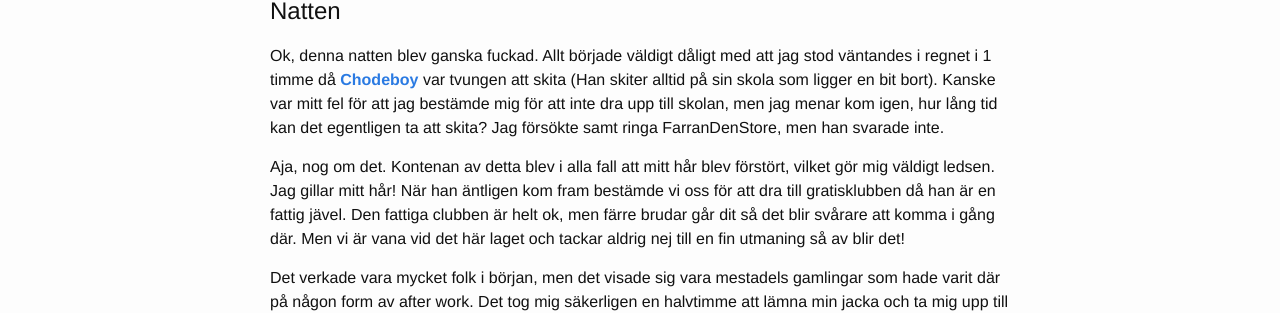
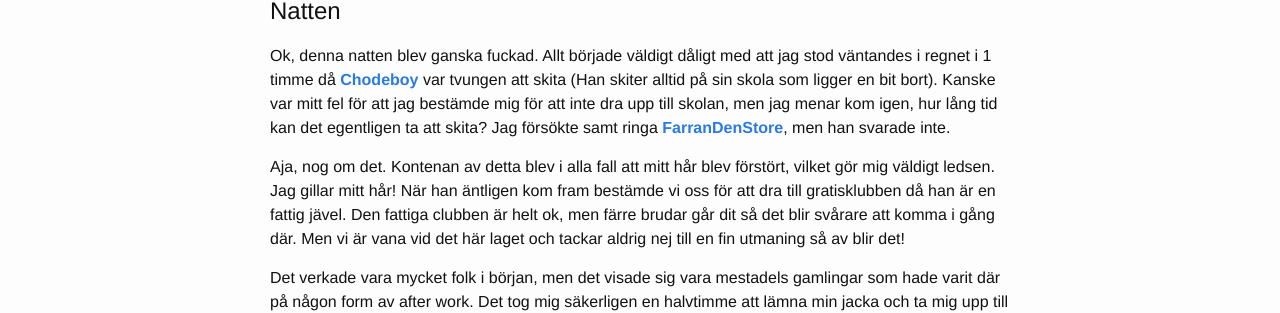
Before and after one commit to state-man/state-man.github.io, a Jekyll site: the page built from _posts/2015-11-06-fr-man-verkligen.markdown, in a window 1280 px wide and 900 px high. Shown: the part 207-520 px from the top of the window. Built offline with Jekyll 4.4.1, drawn with Linux system fonts in a browser that asks for light colours; part of the change alters nothing that is shown.

```diff
--- a/_posts/2015-11-06-fr-man-verkligen.markdown
+++ b/_posts/2015-11-06-fr-man-verkligen.markdown
@@ -6,7 +6,7 @@ tags: ["konfrontation", "eskalera", "Darin"]
 ---
 
 # Natten
-Ok, denna natten blev ganska fuckad. Allt började väldigt dåligt med att jag stod väntandes i regnet i 1 timme då [**Chodeboy**](/om-mig#Personer) var tvungen att skita (Han skiter alltid på sin skola som ligger en bit bort). Kanske var mitt fel för att jag bestämde mig för att inte dra upp till skolan, men jag menar kom igen, hur lång tid kan det egentligen ta att skita? Jag försökte samt ringa FarranDenStore, men han svarade inte.
+Ok, denna natten blev ganska fuckad. Allt började väldigt dåligt med att jag stod väntandes i regnet i 1 timme då [**Chodeboy**](/om-mig#Personer) var tvungen att skita (Han skiter alltid på sin skola som ligger en bit bort). Kanske var mitt fel för att jag bestämde mig för att inte dra upp till skolan, men jag menar kom igen, hur lång tid kan det egentligen ta att skita? Jag försökte samt ringa [**FarranDenStore**](/om-mig#Personer), men han svarade inte.
 
 Aja, nog om det. Kontenan av detta blev i alla fall att mitt hår blev förstört, vilket gör mig väldigt ledsen. Jag gillar mitt hår! När han äntligen kom fram bestämde vi oss för att dra till gratisklubben då han är en fattig jävel. Den fattiga clubben är helt ok, men färre brudar går dit så det blir svårare att komma i gång där. Men vi är vana vid det här laget och tackar aldrig nej till en fin utmaning så av blir det!
 
```
